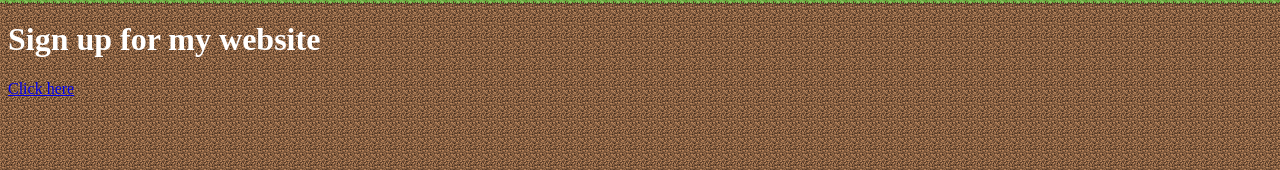
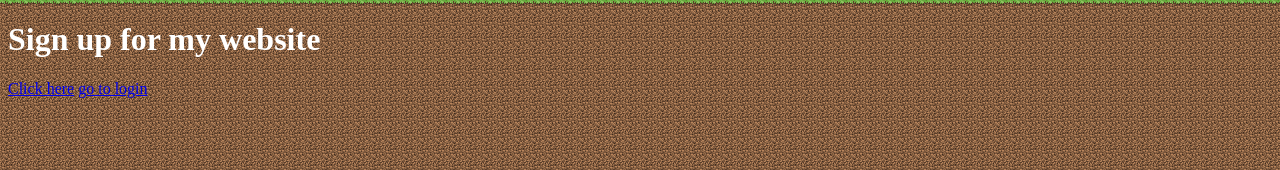
Before and after one commit to The-Eternal-Yodhan/The-Eternal-Yodhan.github.io, a plain HTML site: page sign-up.html in a window 1280 px wide. Shown: the top 170 px of the page. Drawn offline with Linux system fonts and the light colour scheme.

Commit message:
Add login link to sign-up page

```diff
--- a/sign-up.html
+++ b/sign-up.html
@@ -7,5 +7,6 @@
     <body>
         <h1>Sign up for my website</h1>
         <a href="https://forms.gle/gGHFN7zwWKaK2npS8">Click here</a>
+        <a href="login.html">go to login</a>
     </body>
 </html>
```
